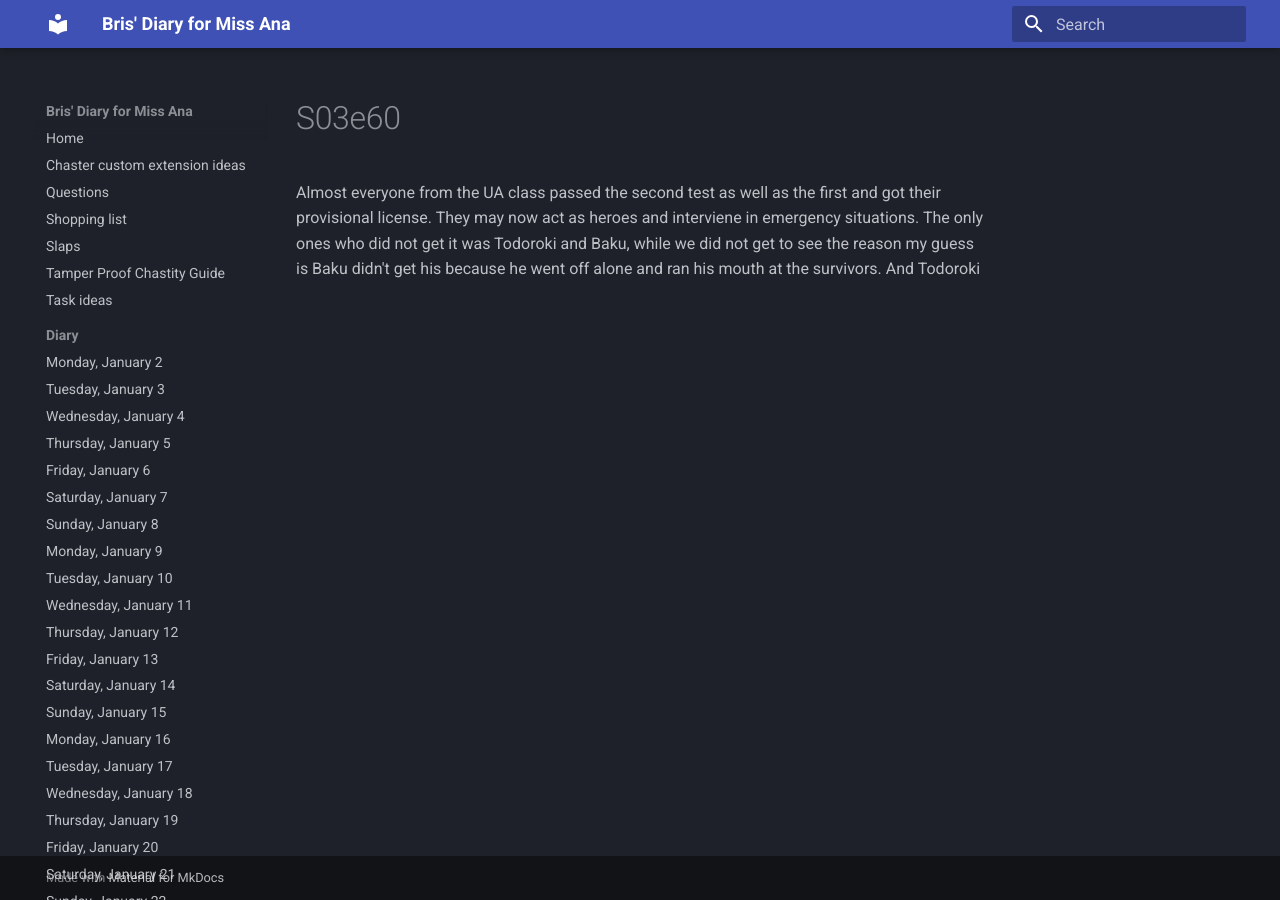
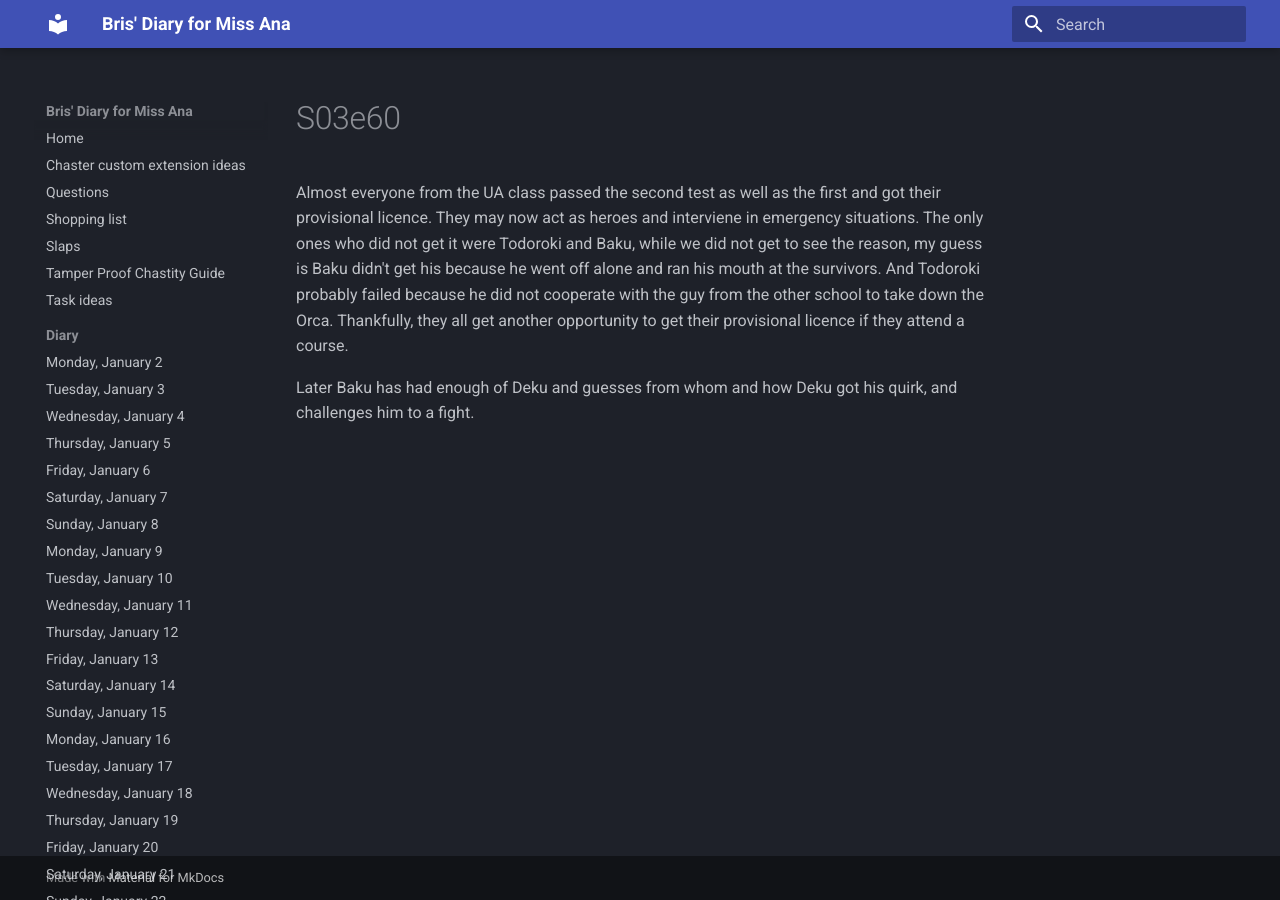
Before and after one commit to bris00/DFMA, an MkDocs documentation site: the page built from diary/Series/My Hero Academia/s03e60.md, in a window 1280 px wide. Built offline with MkDocs 1.6.1 and Material for MkDocs 9.7.7, drawn with Linux system fonts in a browser that asks for light colours.

Commit message:
vault backup: 2023-03-13 21:22:54
Affected files:
diary/Series/My Hero Academia/s03e60.md

```diff
--- a/diary/Series/My Hero Academia/s03e60.md
+++ b/diary/Series/My Hero Academia/s03e60.md
@@ -1 +1,3 @@
-Almost everyone from the UA class passed the second test as well as the first and got their provisional license. They may now act as heroes and interviene in emergency situations. The only ones who did not get it was Todoroki and Baku, while we did not get to see the reason my guess is Baku didn't get his because he went off alone and ran his mouth at the survivors. And Todoroki
+Almost everyone from the UA class passed the second test as well as the first and got their provisional licence. They may now act as heroes and interviene in emergency situations. The only ones who did not get it were Todoroki and Baku, while we did not get to see the reason, my guess is Baku didn't get his because he went off alone and ran his mouth at the survivors. And Todoroki probably failed because he did not cooperate with the guy from the other school to take down the Orca. Thankfully, they all get another opportunity to get their provisional licence if they attend a course.
+
+Later Baku has had enough of Deku and guesses from whom and how Deku got his quirk, and challenges him to a fight.
```
